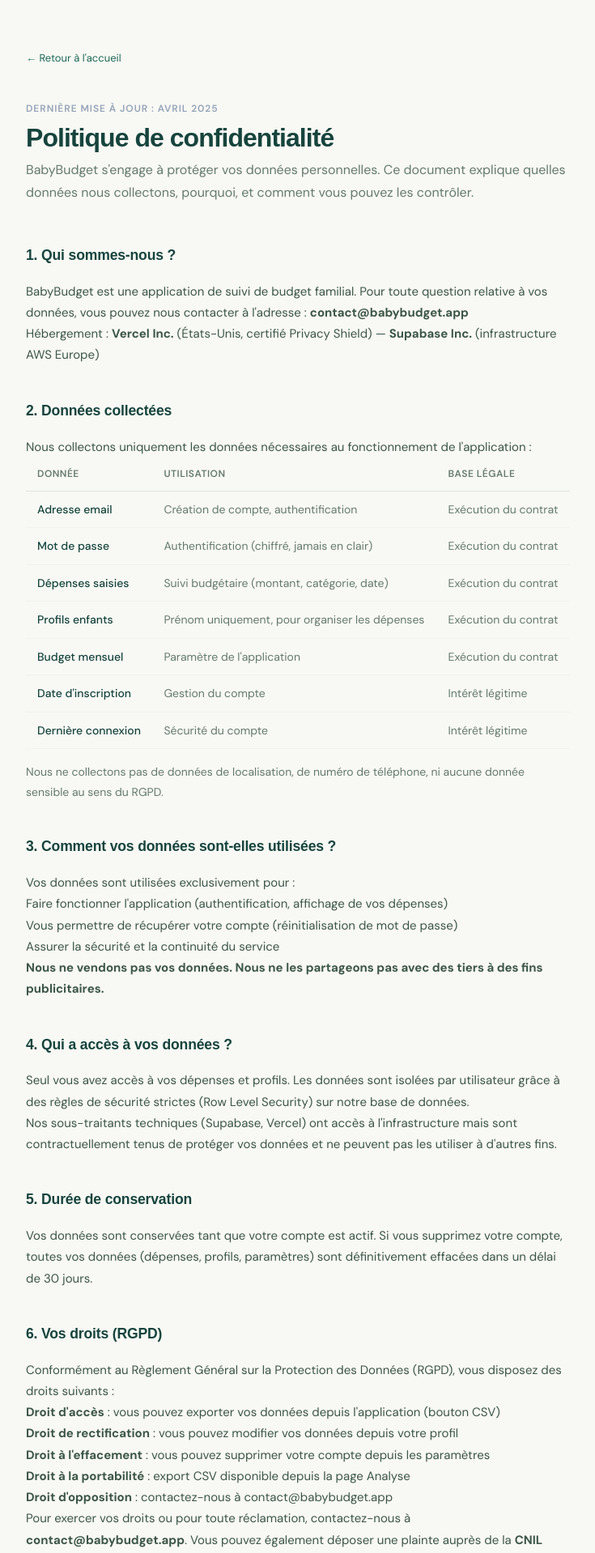
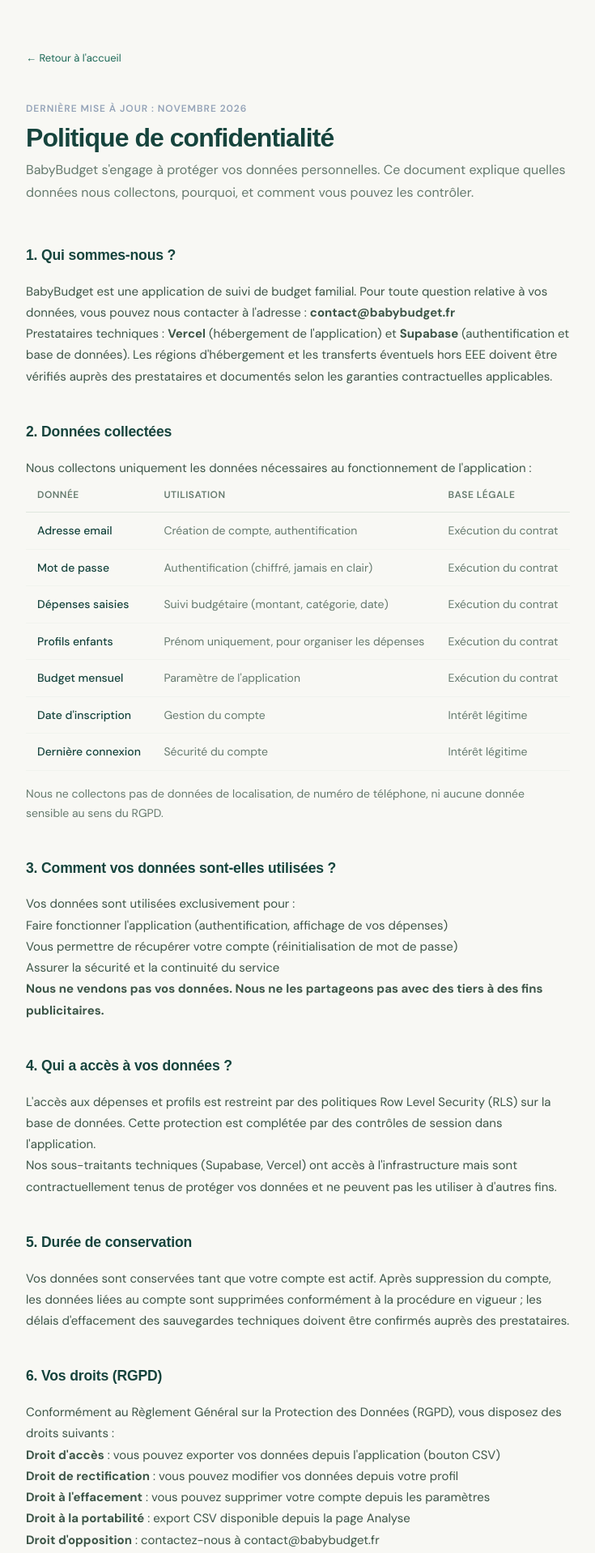
Before and after one commit to ambroiseguyot-del/stackblitz-starters-nzpd1ern, a Next.js app: page /confidentialite in a window 1280 px wide. Shown: the part 80-1998 px from the top of the page at 81% size, without its empty margins (272-1007 px from the left). Built offline with nearby package versions, Linux system fonts and the light colour scheme; no server answers.

Commit message:
fix(legal): align contact and remove obsolete Privacy Shield/unsupported retention promise

```diff
--- a/app/confidentialite/page.tsx
+++ b/app/confidentialite/page.tsx
@@ -14,7 +14,7 @@ export default function Confidentialite() {
       </Link>
 
       <p style={{ fontSize: 12, fontWeight: 600, letterSpacing: '0.08em', textTransform: 'uppercase', color: '#94A3B8', marginBottom: 8 }}>
-        Dernière mise à jour : avril 2025
+        Dernière mise à jour : novembre 2026
       </p>
 
       <h1 style={{ fontFamily: 'Syne, sans-serif', fontWeight: 800, fontSize: '2rem', letterSpacing: '-0.03em', marginBottom: 8, lineHeight: 1.1 }}>
@@ -25,8 +25,8 @@ export default function Confidentialite() {
       </p>
 
       <Section title="1. Qui sommes-nous ?">
-        <p>BabyBudget est une application de suivi de budget familial. Pour toute question relative à vos données, vous pouvez nous contacter à l'adresse : <strong>contact@babybudget.app</strong></p>
-        <p>Hébergement : <strong>Vercel Inc.</strong> (États-Unis, certifié Privacy Shield) — <strong>Supabase Inc.</strong> (infrastructure AWS Europe)</p>
+        <p>BabyBudget est une application de suivi de budget familial. Pour toute question relative à vos données, vous pouvez nous contacter à l'adresse : <strong>contact@babybudget.fr</strong></p>
+        <p>Prestataires techniques : <strong>Vercel</strong> (hébergement de l'application) et <strong>Supabase</strong> (authentification et base de données). Les régions d'hébergement et les transferts éventuels hors EEE doivent être vérifiés auprès des prestataires et documentés selon les garanties contractuelles applicables.</p>
       </Section>
 
       <Section title="2. Données collectées">
@@ -54,12 +54,12 @@ export default function Confidentialite() {
       </Section>
 
       <Section title="4. Qui a accès à vos données ?">
-        <p>Seul vous avez accès à vos dépenses et profils. Les données sont isolées par utilisateur grâce à des règles de sécurité strictes (Row Level Security) sur notre base de données.</p>
+        <p>L'accès aux dépenses et profils est restreint par des politiques Row Level Security (RLS) sur la base de données. Cette protection est complétée par des contrôles de session dans l'application.</p>
         <p>Nos sous-traitants techniques (Supabase, Vercel) ont accès à l'infrastructure mais sont contractuellement tenus de protéger vos données et ne peuvent pas les utiliser à d'autres fins.</p>
       </Section>
 
       <Section title="5. Durée de conservation">
-        <p>Vos données sont conservées tant que votre compte est actif. Si vous supprimez votre compte, toutes vos données (dépenses, profils, paramètres) sont définitivement effacées dans un délai de 30 jours.</p>
+        <p>Vos données sont conservées tant que votre compte est actif. Après suppression du compte, les données liées au compte sont supprimées conformément à la procédure en vigueur ; les délais d'effacement des sauvegardes techniques doivent être confirmés auprès des prestataires.</p>
       </Section>
 
       <Section title="6. Vos droits (RGPD)">
@@ -69,9 +69,9 @@ export default function Confidentialite() {
           <li><strong>Droit de rectification</strong> : vous pouvez modifier vos données depuis votre profil</li>
           <li><strong>Droit à l'effacement</strong> : vous pouvez supprimer votre compte depuis les paramètres</li>
           <li><strong>Droit à la portabilité</strong> : export CSV disponible depuis la page Analyse</li>
-          <li><strong>Droit d'opposition</strong> : contactez-nous à contact@babybudget.app</li>
+          <li><strong>Droit d'opposition</strong> : contactez-nous à contact@babybudget.fr</li>
         </ul>
-        <p>Pour exercer vos droits ou pour toute réclamation, contactez-nous à <strong>contact@babybudget.app</strong>. Vous pouvez également déposer une plainte auprès de la <strong>CNIL</strong> (www.cnil.fr).</p>
+        <p>Pour exercer vos droits ou pour toute réclamation, contactez-nous à <strong>contact@babybudget.fr</strong>. Vous pouvez également déposer une plainte auprès de la <strong>CNIL</strong> (www.cnil.fr).</p>
       </Section>
 
       <Section title="7. Cookies et traceurs">
```
